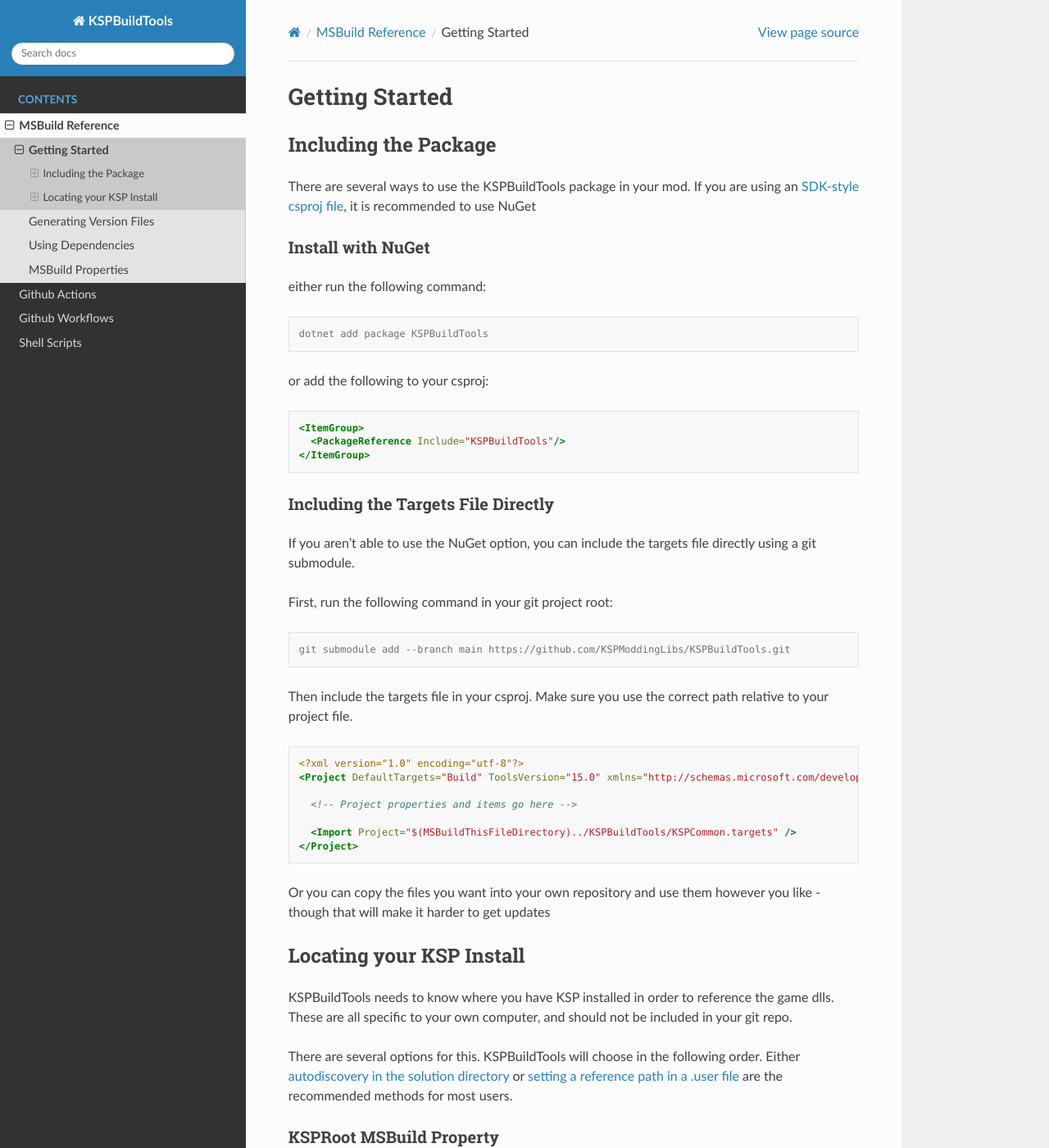
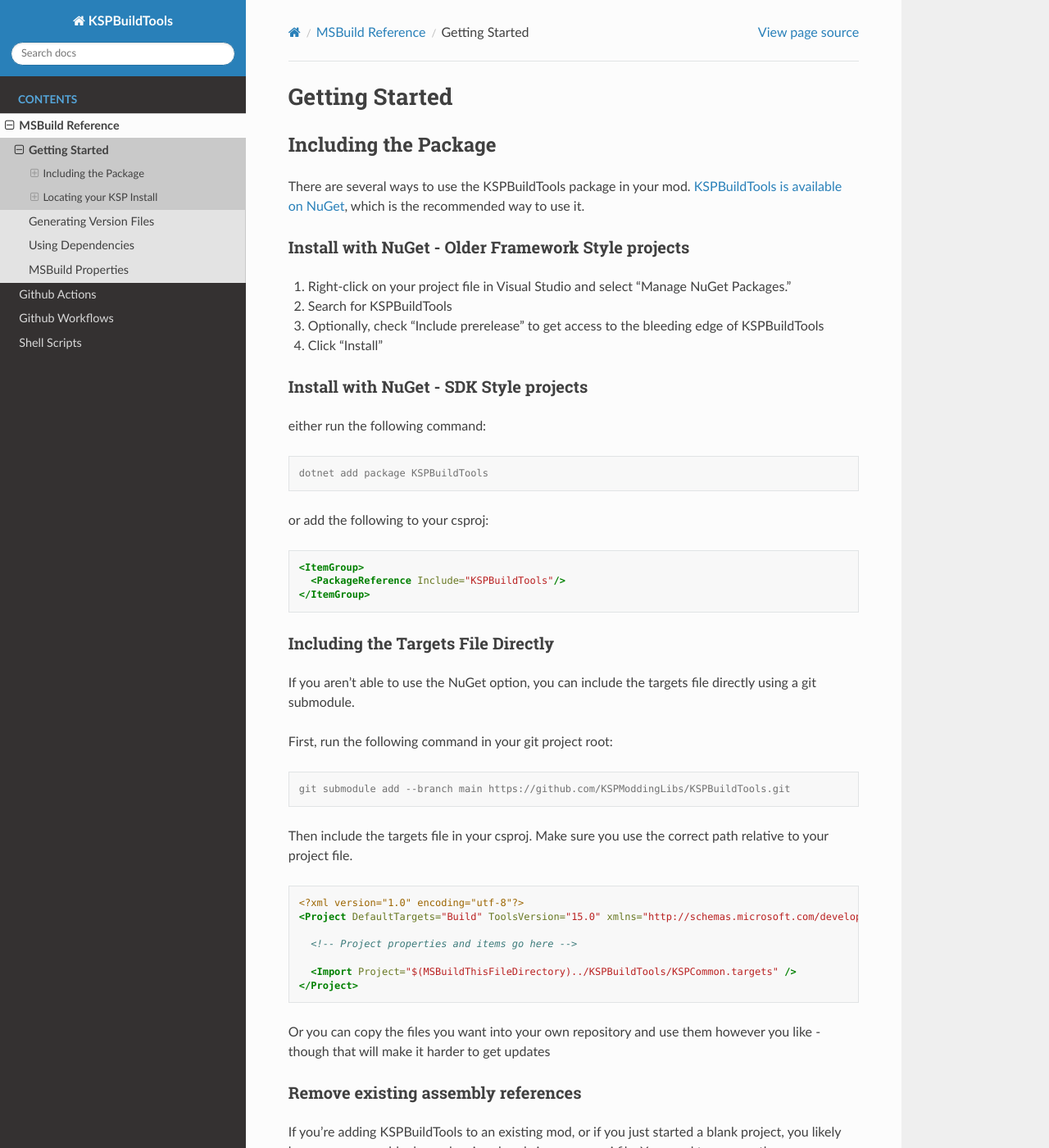
Before and after one commit to KSPModdingLibs/KSPBuildTools, a Sphinx documentation site: the page built from docs/msbuild/getting-started.md, in a window 1280 px wide and 1400 px high. Shown: the whole window at 82% size. Built offline with Sphinx 7.4.7 and the Read the Docs theme 3.1.0, drawn with Linux system fonts in a browser that asks for light colours; cross-references to code outside the pages are shown as plain code; some of the changed text lies outside the part shown.

Commit message:
docs: getting started
-add nuget instructions for older projects
-add instructions on removing existing assembly references

```diff
--- a/docs/msbuild/getting-started.md
+++ b/docs/msbuild/getting-started.md
@@ -2,10 +2,16 @@
 
 
 ## Including the Package
-There are several ways to use the KSPBuildTools package in your mod. If you are using
-an [SDK-style csproj file](https://learn.microsoft.com/en-us/dotnet/core/project-sdk/overview), it is recommended to use NuGet
+There are several ways to use the KSPBuildTools package in your mod.  [KSPBuildTools is available on NuGet](https://www.nuget.org/packages/KSPBuildTools), which is the recommended way to use it.
 
-### Install with NuGet
+### Install with NuGet - Older Framework Style projects
+
+1. Right-click on your project file in Visual Studio and select "Manage NuGet Packages."
+2. Search for KSPBuildTools
+3. Optionally, check "Include prerelease" to get access to the bleeding edge of KSPBuildTools
+4. Click "Install"
+
+### Install with NuGet - SDK Style projects
 
 either run the following command:
 
@@ -51,6 +57,15 @@
 
 Or you can copy the files you want into your own repository and use them however you like - though that will make it harder to get updates
 
+### Remove existing assembly references
+
+If you're adding KSPBuildTools to an existing mod, or if you just started a blank project, you likely have some assembly dependencies already in your csproj file.  You need to remove these.  KSPBuildTools will automatically reference the KSP, Unity, and Mono assemblies that are part of your KSP install.  There are a few small differences between those Mono libraries and the regular .net framework ones.
+
+1. Right-click on your project and select "Unload"
+2. Right-click again and select "edit"
+3. Remove ALL `<Reference>` items
+4. Right-click on your project and reload
+
 ## Locating your KSP Install
 
 KSPBuildTools needs to know where you have KSP installed in order to reference the game dlls. These are all specific to your own computer, and should not be included in your git repo.
```
